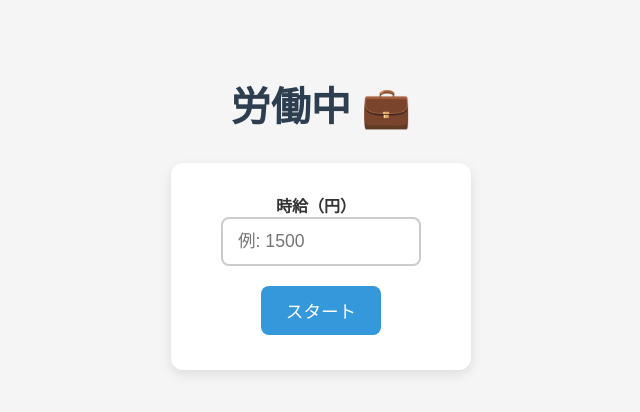
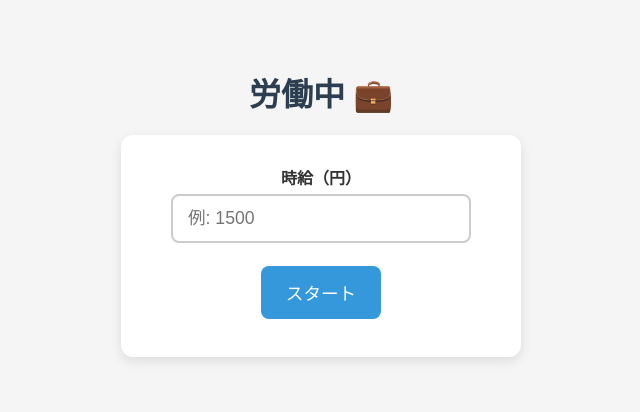
Before and after one commit to tappy-heartful/now-working, a plain HTML site: page index.html in a window 1280 px wide. Shown: the whole page, without its empty margins (319-959 px from the left). Drawn offline with Linux system fonts and the light colour scheme.

Commit message:
スマホでも見やすいよう更新

```diff
--- a/index.html
+++ b/index.html
@@ -2,6 +2,7 @@
 <html lang="ja">
 <head>
   <meta charset="UTF-8">
+  <meta name="viewport" content="width=device-width, initial-scale=1.0">
   <title>労働中</title>
   <style>
     * {
@@ -17,26 +18,29 @@
       align-items: center;
       justify-content: flex-start;
       min-height: 100vh;
-      padding: 40px 20px;
+      padding: 5vh 5vw;
     }
 
     h1 {
-      font-size: 2.5em;
-      margin-bottom: 30px;
+      font-size: 2em;
+      margin-bottom: 20px;
       color: #2c3e50;
+      text-align: center;
     }
 
     #amount {
-      font-size: 3em;
+      font-size: 2.5em;
       font-weight: bold;
       margin: 20px 0 30px;
       color: #27ae60;
+      word-wrap: break-word;
     }
 
     input[type="number"] {
       padding: 12px 15px;
       font-size: 1.1em;
-      width: 200px;
+      width: 100%;
+      max-width: 300px;
       border: 2px solid #ccc;
       border-radius: 8px;
       margin-bottom: 15px;
@@ -49,7 +53,7 @@
     }
 
     button {
-      padding: 12px 25px;
+      padding: 14px 20px;
       font-size: 1.1em;
       border: none;
       border-radius: 8px;
@@ -57,7 +61,9 @@
       color: white;
       cursor: pointer;
       transition: background 0.2s, transform 0.1s;
-      margin: 5px;
+      margin: 8px 5px;
+      flex: 1 1 40%;
+      min-width: 120px;
     }
 
     button:hover {
@@ -70,22 +76,39 @@
 
     #setup, #working {
       background: white;
-      padding: 30px;
+      padding: 30px 20px;
       border-radius: 12px;
       box-shadow: 0 4px 12px rgba(0, 0, 0, 0.1);
-      min-width: 300px;
+      width: 100%;
+      max-width: 400px;
       text-align: center;
     }
 
     label {
       font-weight: bold;
-      margin-right: 10px;
+      display: block;
+      margin-bottom: 5px;
     }
 
     .button-row {
       display: flex;
+      flex-wrap: wrap;
       justify-content: center;
-      flex-wrap: wrap;
+    }
+
+    @media (max-width: 480px) {
+      button {
+        flex: 1 1 100%;
+        margin: 6px 0;
+      }
+
+      #amount {
+        font-size: 2em;
+      }
+
+      h1 {
+        font-size: 1.8em;
+      }
     }
   </style>
 </head>
@@ -93,8 +116,8 @@
   <h1>労働中 💼</h1>
 
   <div id="setup">
-    <label for="wage">時給（円）</label><br>
-    <input type="number" id="wage" min="0" placeholder="例: 1500" /><br>
+    <label for="wage">時給（円）</label>
+    <input type="number" id="wage" min="0" placeholder="例: 1500" />
     <button onclick="startWork()">スタート</button>
   </div>
 
```
